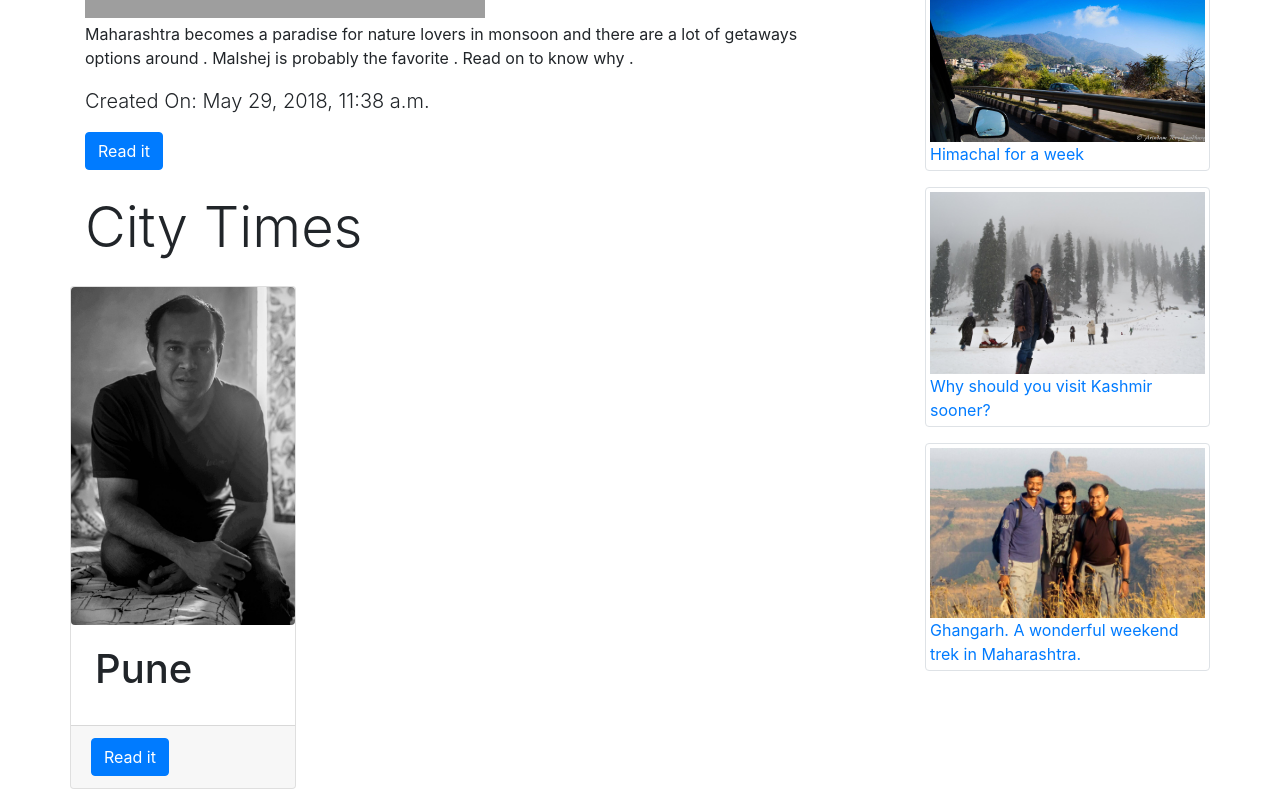
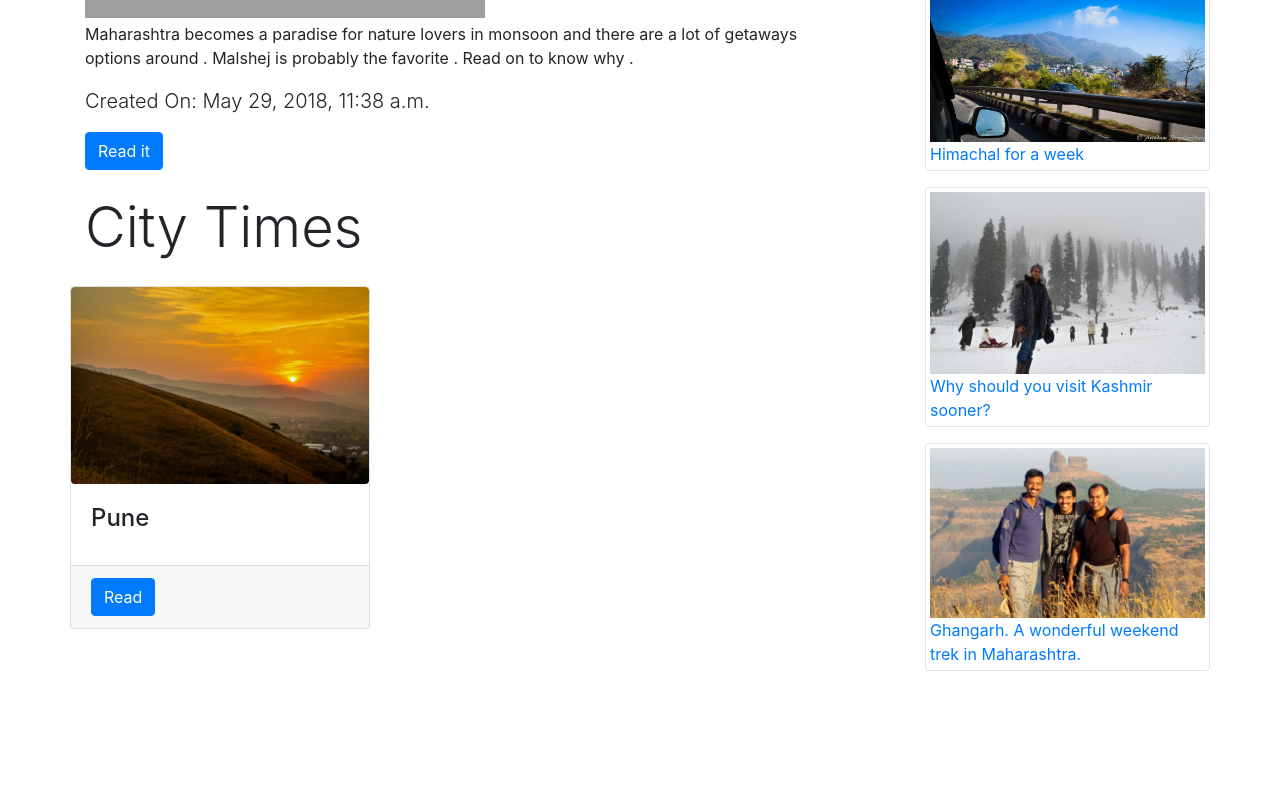
Before and after one commit to arindam31/Django_TravelBlog, a Django app: page / in a window 1280 px wide. Shown: the part 1162-1951 px from the top of the page. After the commit the page ends 1833 px from the top, so only its background shows below. Run offline with Django 3.2, Linux system fonts and the light colour scheme; data comes from the database, SQL or seed files in the repository; some libraries are stand-ins or nearby versions; grey boxes are pictures that could not be loaded.

Commit message:
Change pic for Pune city in home page

```diff
--- a/Django_TravelBlog/settings.py
+++ b/Django_TravelBlog/settings.py
@@ -23,7 +23,7 @@ BASE_DIR = os.path.dirname(os.path.dirname(os.path.abspath(__file__)))
 SECRET_KEY = '8ht8yamzqd3%u1yztx_xe88a!*528&j+1zmy((a))cr=9o7-0^'
 
 # SECURITY WARNING: don't run with debug turned on in production!
-DEBUG = False
+DEBUG = True
 
 ALLOWED_HOSTS = ['127.0.0.1', '.pythonanywhere.com', 'localhost']
 
--- a/blog/templates/blog/home_page.html
+++ b/blog/templates/blog/home_page.html
@@ -88,13 +88,13 @@
 				                <div class="card-deck">
 				            {% endif %}
 
-				            <div class="card" style="width: 226px;">
-				            	<img class="rounded card-img-top" src='/media/Profile_Me.jpg'>
+				            <div class="card" style="width: 300px;">
+				            	<img class="rounded card-img-top" src='/media/Pune_Bhugaon.jpg'>
 						        <div class="card-body">
-				                    <h1 class="card-title mx-1">{{ post.title }}</h1>
+				                    <h4 class="card-title">{{ post.title }}</h4>
 				                </div>
 				                <div class="card-footer">
-				                    <a class="btn btn-primary" role="button" href="{% url 'city_details' post.city.name post.pk post.slug  %}">Read it</a>
+				                    <a class="btn btn-primary" role="button" href="{% url 'city_details' post.city.name post.pk post.slug  %}">Read</a>
 				                </div>
 				            </div>
 				            {% if forloop.counter|divisibleby:"3" %}
```
Also changed, not shown: media/Pune_Bhugaon.jpg (added).
